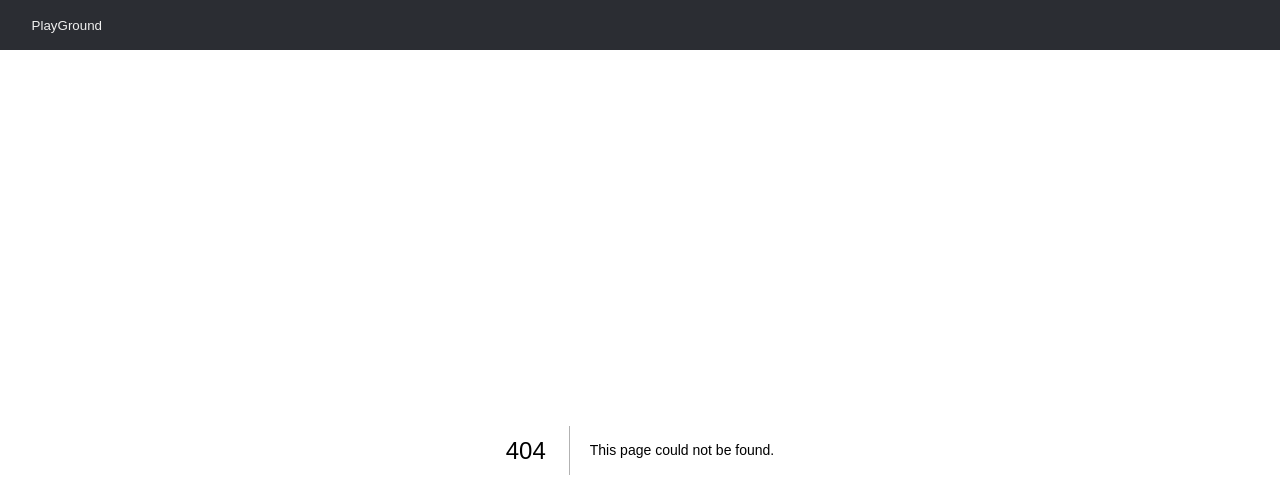
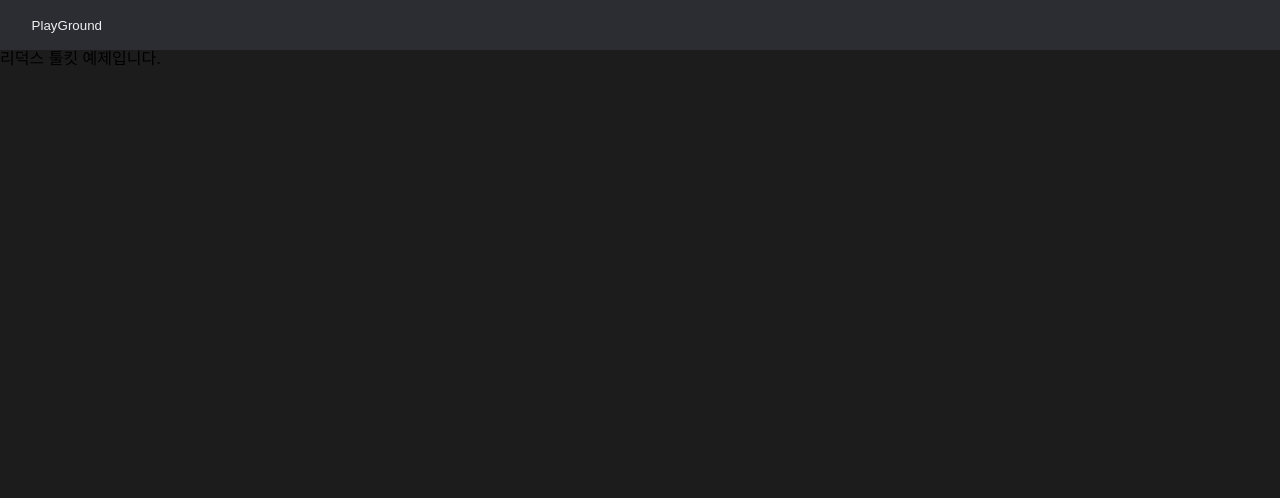
Before and after one commit to Bhanjo/next-playground, a Next.js app: page /rtk-counter in a window 1280 px wide. Before the commit this address had no page. Shown: the top 498 px of the page. Built offline with nearby package versions, Linux system fonts and the light colour scheme.

Commit message:
feature: 리덕스 툴킷 예제 페이지 생성

```diff
--- /dev/null
+++ b/pages/rtk-counter/index.tsx
@@ -0,0 +1,5 @@
+const RtkCounter = () => {
+  return <p>리덕스 툴킷 예제입니다.</p>;
+};
+
+export default RtkCounter;
```
